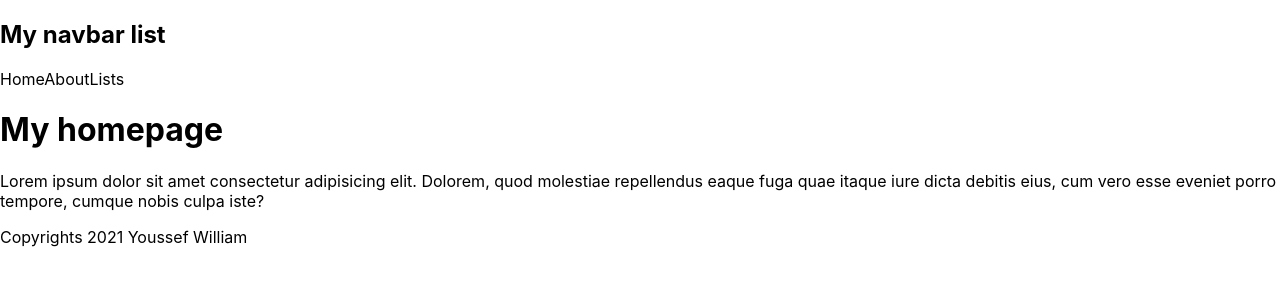
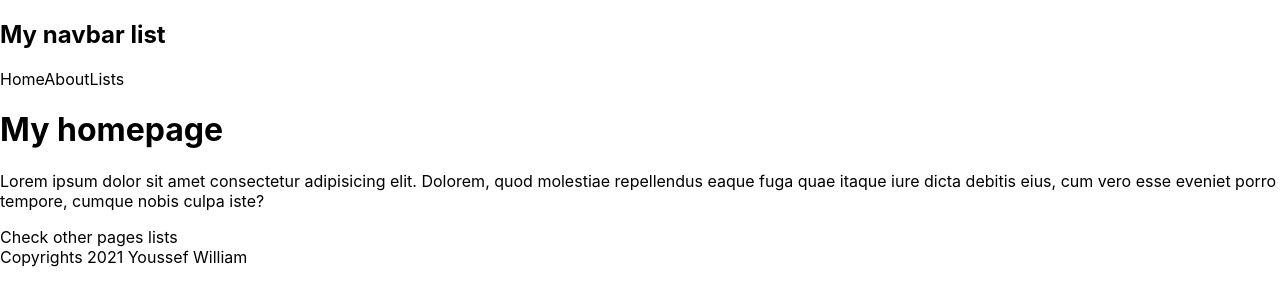
Before and after one commit to YoussefWilliam/next-js-beta, a Next.js app: page / in a window 1280 px wide. Shown: the top 306 px of the page. Built offline with nearby package versions, Linux system fonts and the light colour scheme.

Commit message:
Adding Link component

```diff
--- a/pages/index.js
+++ b/pages/index.js
@@ -1,3 +1,4 @@
+import Link from "next/link";
 import Footer from "../components/Footer";
 import Navbar from "../components/Navbar";
 import styles from "../styles/Home.module.css";
@@ -14,6 +15,7 @@ export default function Home() {
           cum vero esse eveniet porro tempore, cumque nobis culpa iste?
         </p>
       </div>
+      <Link href="/subpages/lists">Check other pages lists</Link>
       <Footer />
     </div>
   );
```
